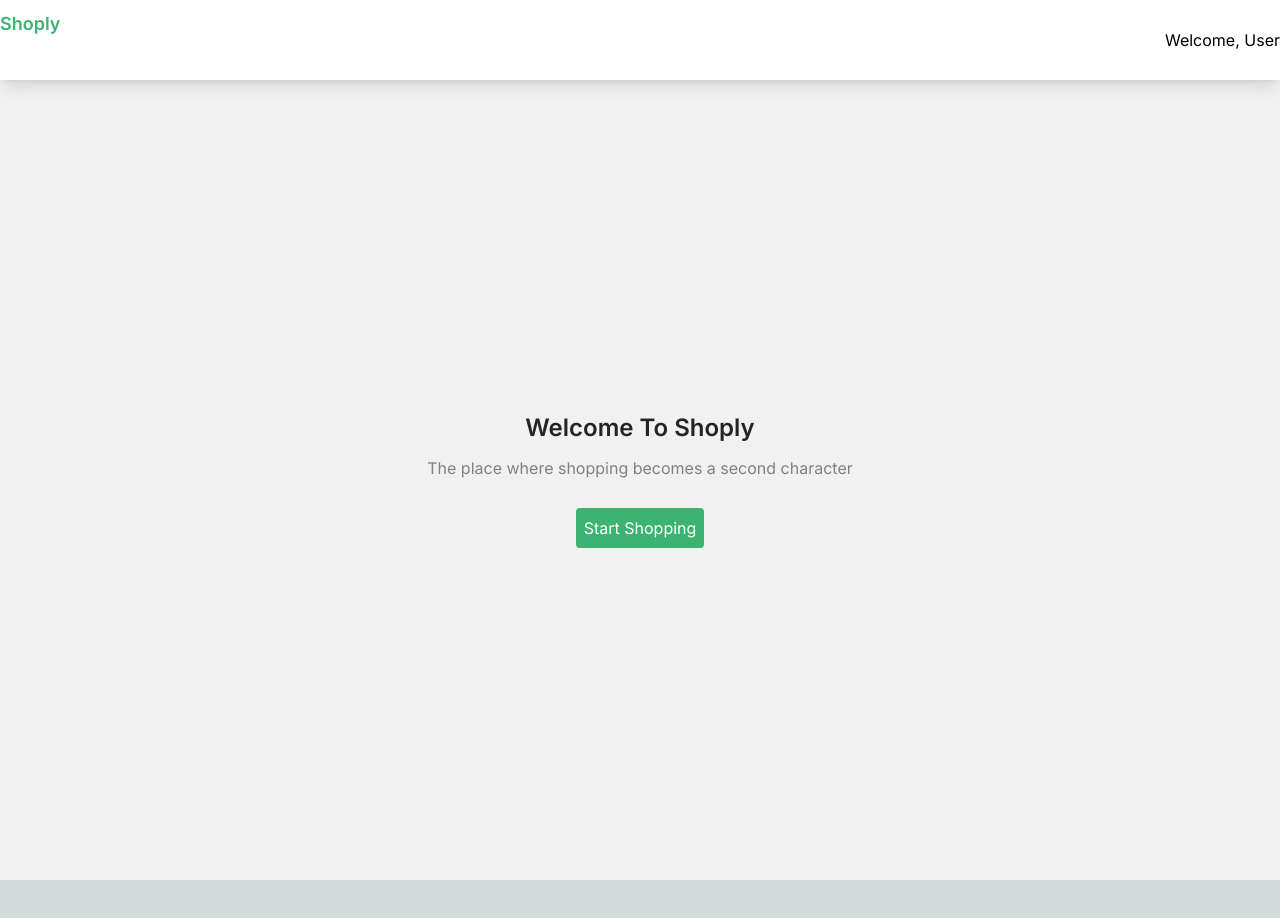
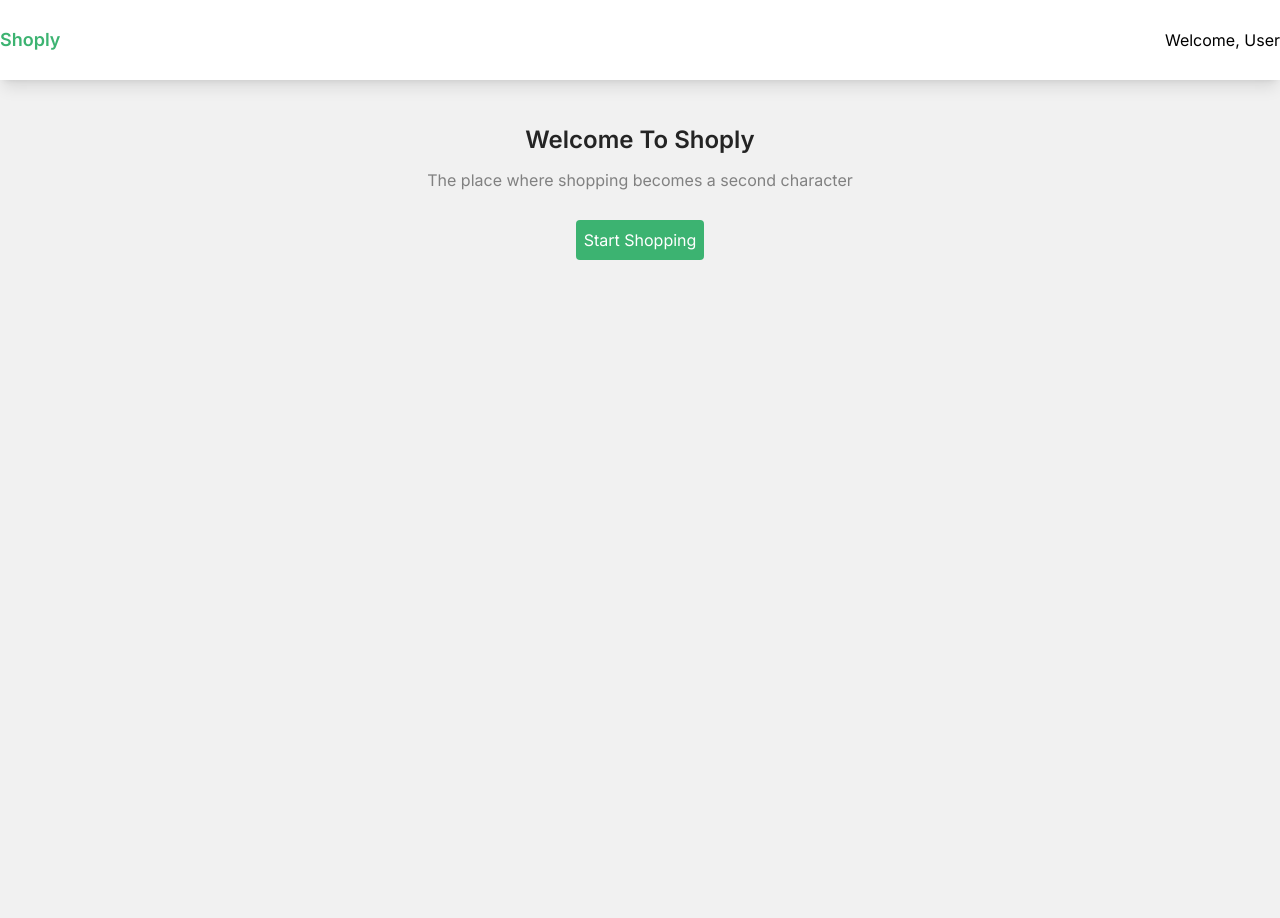
Before and after one commit to koffie99/shoply, a Next.js app: page / in a window 1280 px wide. Shown: the top 918 px of the page. Before the commit the page ends 880 px from the top, so only its background shows below. Built offline with nearby package versions, Linux system fonts and the light colour scheme.

Commit message:
minor changes

```diff
--- a/app/page.jsx
+++ b/app/page.jsx
@@ -6,7 +6,7 @@ export default function Home() {
   return (
     <main className="min-h-screen bg-[#f1f1f1]">
       <Navbar />
-      <div className="min-h-screen flex flex-col gap-3 items-center justify-center p-15">
+      <div className="min-h-screen flex flex-col gap-3 items-center mt-11 p-15">
         <h1 className="font-semibold text-2xl text-[#242424] text-center">Welcome To Shoply</h1>
         <p className="text-center text-[#818181] px-4">The place where shopping becomes a second character</p>
         <Link href="/products" className="bg-[mediumseagreen] p-2 rounded text-white mt-4">Start Shopping</Link>
--- a/components/Navbar.jsx
+++ b/components/Navbar.jsx
@@ -5,7 +5,7 @@ import Link from 'next/link'
 const Navbar = () => {
   return (
     <div className='h-[10vh] bg-white flex items-center justify-between px-15 shadow-lg w-full nav'>
-        <Link href="/" className='font-semibold mb-8 text-lg text-[mediumseagreen]'>Shoply</Link>
+        <Link href="/" className='font-semibold text-lg text-[mediumseagreen]'>Shoply</Link>
         <p>Welcome, User</p>
     </div>
   )
```
